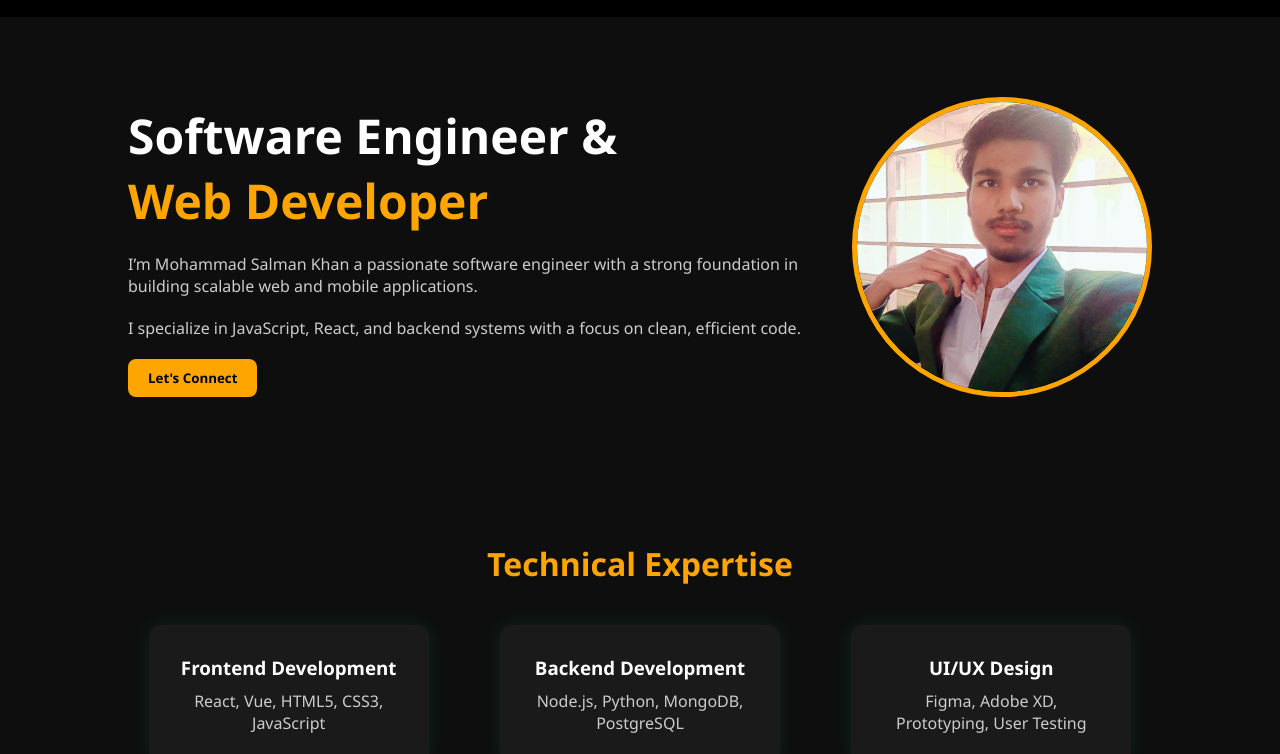
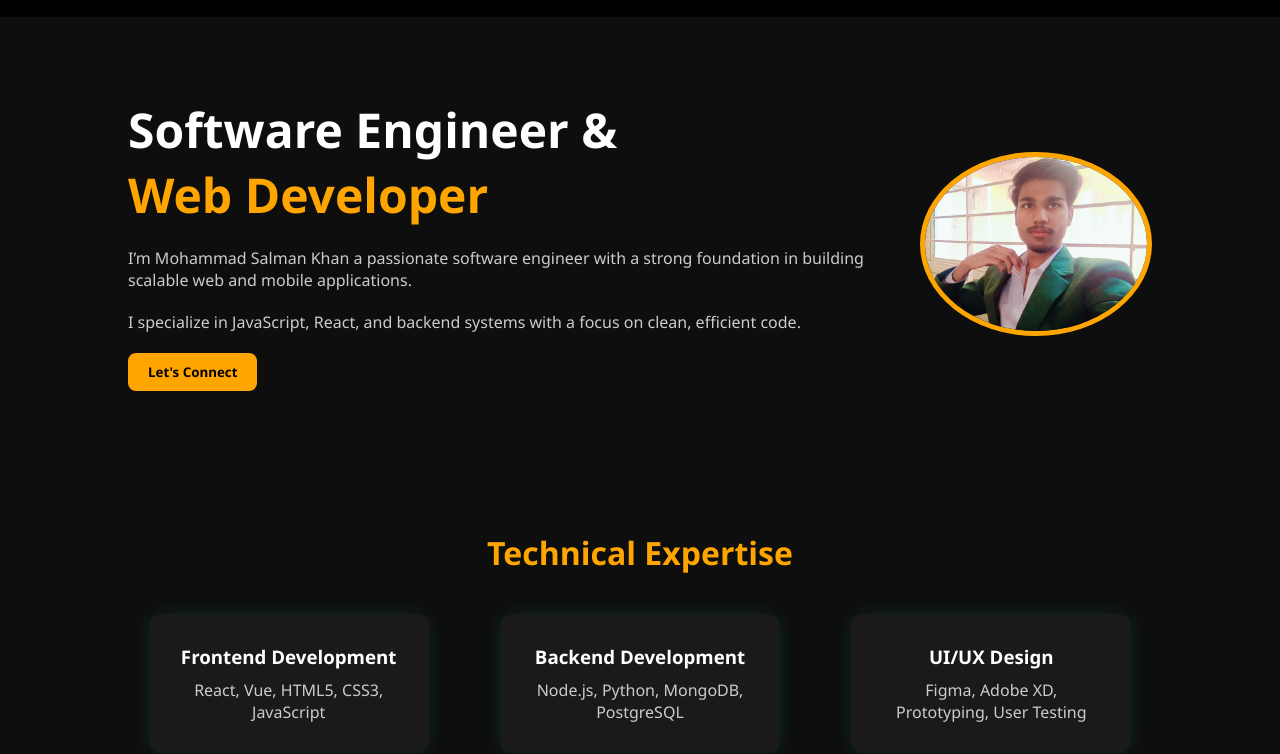
Before and after one commit to BravoCoders/MohammadSalmanKhan_LetsUpgradeFrontendSprint, a plain HTML site: page index.html in a window 1280 px wide. Shown: the part 68-822 px from the top of the page. Drawn offline with Linux system fonts and the light colour scheme.

Commit message:
Update style.css

```diff
--- a/style.css
+++ b/style.css
@@ -78,11 +78,14 @@ nav a:hover {
 }
 
 .hero-image img {
-  width: 300px;
-  height: 300px;
+  width: 100%;
+  max-width: 300px;
+  height: auto;
   border-radius: 50%;
   border: 5px solid #ffa500;
   object-fit: cover;
+  display: block;
+  margin: 0 auto;
 }
 
 .skills {
```
